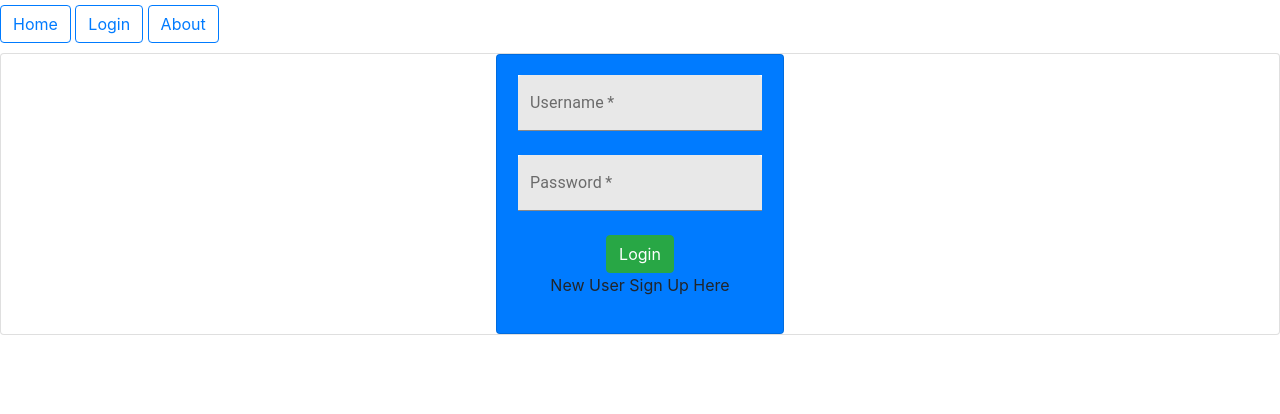
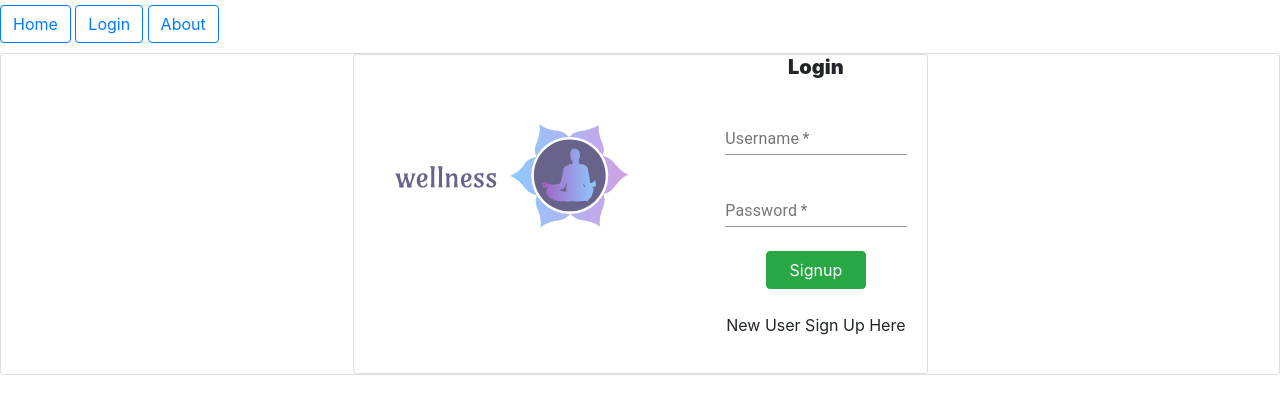
Before and after one commit to lucasforbes/Wellness-Tracking-Application, a React (Create React App) app in the folder ui/: page /login in a window 1280 px wide. Shown: the top 414 px of the page. Built offline with nearby package versions, Linux system fonts and the light colour scheme.

Commit message:
Login Page theme change

```diff
--- a/ui/src/components/registeration/login.js
+++ b/ui/src/components/registeration/login.js
@@ -2,12 +2,16 @@ import React,{useState,useEffect} from 'react';
 
 import {Card,Button} from 'react-bootstrap';
 import {TextField} from '@material-ui/core/';
+
+import validator from 'validator';
 
 export default function Login(props){
 
 
     const [username,setUsername] = useState();
     const [password,setPassword] = useState();
+
+
     const [isLoggedIn,setisLoggedIn] = useState(false);
 
     useEffect(()=>{
@@ -19,13 +23,15 @@ export default function Login(props){
         }
     })
 
+    const onLogin=()=>{
+
+
+    }
+
 
 
     return (
         <>
-
-            { !isLoggedIn ?
-
 
             <center>
 
@@ -33,16 +39,26 @@ export default function Login(props){
 
 
 
-                        <Card bg={'PRIMARY'.toLowerCase()} style={{ width: '18rem' }} >
+                    <Card  bgstyle={{ width: '18rem' , border: 'none'}} >
+
+                        <div className={'row'}>
+
+                            <div className={'col-md-7'}>
+                                <img src={process.env.PUBLIC_URL + '/Meditation.PNG'} />
+                            </div>
+
+                            <div className={'col-md-5'}>
+
+                                <h3 style={{fontSize:'20px', backgroundColor: 'white !important'}}> <b> <strong> Login </strong></b>  </h3>
 
                                 <Card.Body>
 
                                     <TextField
                                         required
-                                    style={{background:'white'}}
+                                        style={{background:'white !important'}}
                                         color={"secondary"}
                                         label="Username"
-                                    variant="filled"
+                                        // variant="filled"
                                         value={username}
                                         onChange={(e)=>setUsername(e.target.value)}
                                     />
@@ -52,10 +68,10 @@ export default function Login(props){
 
                                     <TextField
                                         required
-                                    style={{background:'white'}}
+                                        style={{background:'white !important'}}
                                         color={"secondary"}
                                         label="Password"
-                                    variant="filled"
+                                        // variant="filled"
                                         type={"password"}
                                         value={password}
                                         onChange={(e)=>setPassword(e.target.value)}
@@ -65,19 +81,20 @@ export default function Login(props){
                                     <br/>
                                     <br/>
 
-                                <Button type="button" variant="success" onClick={()=>{
-                                    setisLoggedIn(true)
-
-                                    props.history.push('/about')
-                                }}> Login </Button>
+                                    <Button style={{width:'100px'}} type="button" variant="success" onClick={()=>{
+                                        onLogin()
+                                    }}> Signup </Button>
 
                                     <br/>
+                                    <br/>
 
-                                <p onClick={()=> props.history.push('/signup')}>
-                                    New User Sign Up Here
-                                </p>
+                                    <p onClick={()=>props.history.push('/signup')}> New User Sign Up Here </p>
+
 
                                 </Card.Body>
+                            </div>
+
+                        </div>
                     </Card>
 
 
@@ -87,21 +104,7 @@ export default function Login(props){
                 </div>
             </center>
 
-               :
 
-                <Card bg={'Success'.toLowerCase()}  text={'white'} style={{display: 'block',
-                    marginLeft: 'auto',
-                    marginRight: 'auto'}}>
-
-                    <Card.Body>
-
-                        Already Logged In
-
-                    </Card.Body>
-                </Card>
-
-
-            }
         </>
     )
 
```
Also changed, not shown: ui/public/Logo.PNG, ui/public/Meditation.PNG (added). Lines whose indentation alone changed are shown as unchanged.
